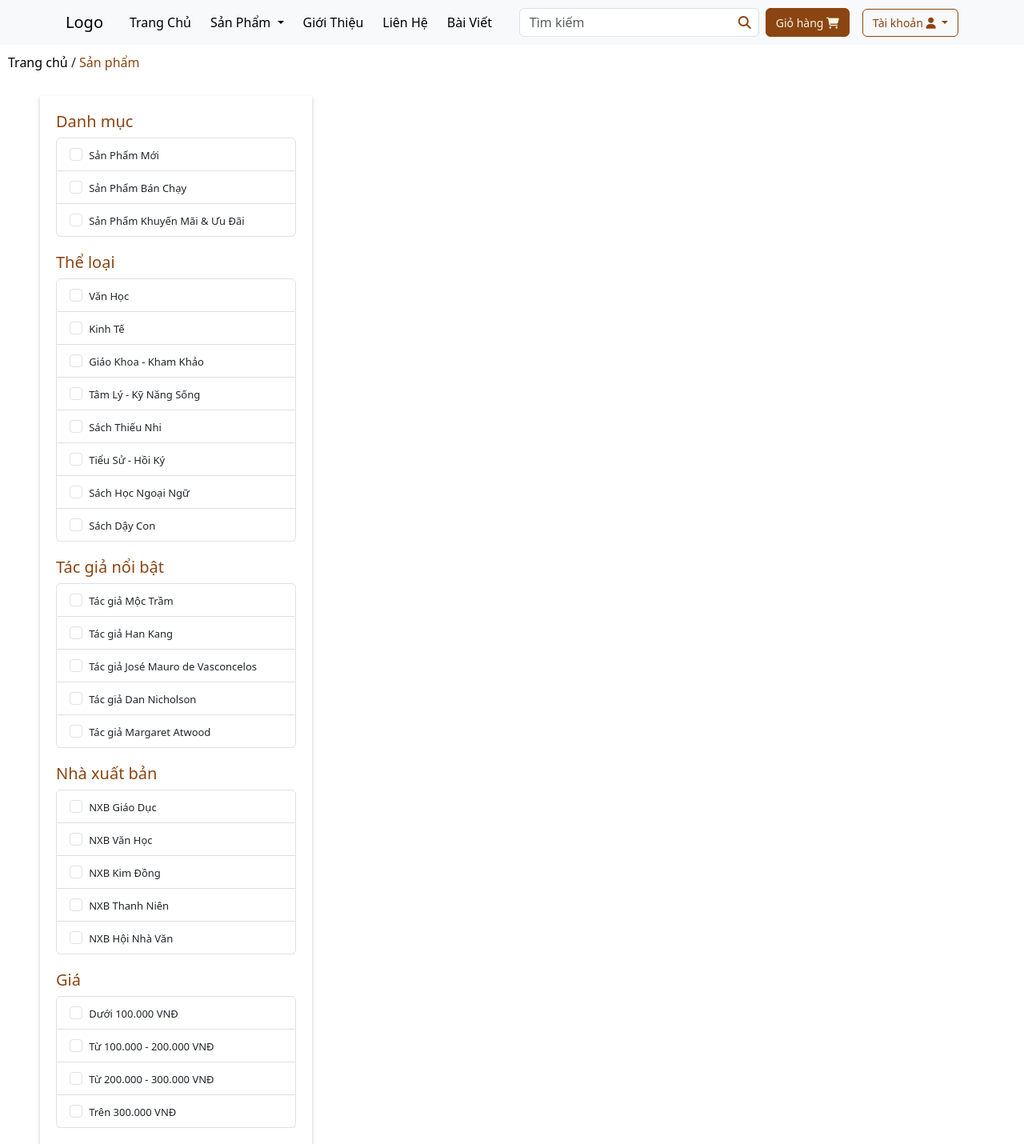
After one commit to thuytien157/DA1_WEB, a PHP site: page /sanpham.html in a window 1280 px wide. The commit adds this page. Shown: the whole page at 80% size. Run offline with PHP 8.4, Linux system fonts and the light colour scheme.

Commit message:
chưa xong

```diff
--- a/css/base.css
+++ b/css/base.css
@@ -1,3 +1,4 @@
 :root {
     --main-color:#8B4513;
+    --gia-color: #FF2323;
 }
--- a/css/main.css
+++ b/css/main.css
@@ -1,11 +1,13 @@
+
+/* MENU*/
+/*Trang chủ*/
 .navbar-light {
     background-color: #F8F4E1;
 }
 
 .nav-link:hover {
-    color: #8B4513;
+    color: var(--main-color);
 }
-
 .nav-link {
     padding: 5px 12px;
     margin-right: 8px;
@@ -32,13 +34,13 @@
     right: 10px;
     top: 50%;
     transform: translateY(-50%);
-    color: #8B4513;
+    color: var(--main-color);
 }
 
 /* Nút giỏ hàng */
 .cart-button {
-    background-color: #8B4513;
-    border-color: #8B4513;
+    background-color: var(--main-color);
+    border-color: var(--main-color);
     color: #F8F4E1;
     height: 36px;
     font-size: 14px;
@@ -51,13 +53,13 @@
 
 /* Tài khoản */
 .account-button {
-    color: #8B4513;
-    border-color: #8B4513;
+    color: var(--main-color);
+    border-color: var(--main-color);
     font-size: 14px;
 }
 
 .account-button:hover {
-    background-color: #8B4513;
+    background-color: var(--main-color);
     color: #F8F4E1;
 }
 
@@ -68,10 +70,44 @@
 
 .dropdown-item {
     font-size: 14px;
-    color: #8B4513;
+    color: var(--main-color);
 }
 
 .dropdown-item:hover {
     background-color: #C9B8AC;
     color: #F8F4E1;
 }
+/* end menu*/
+
+
+/*Trang sản phẩm*/
+
+.dieuhuong{
+    padding: 10px 10px;
+}
+.dieuhuong a{
+    text-decoration: none;
+    color: black;
+}
+#back{
+    color: var(--main-color);
+}
+.list-group{
+    width: 300px;
+}
+.form-check-label{
+    font-size: 13px;
+}
+h5{
+    color: var(--main-color);
+}
+.filter {
+    display: flex;
+    flex-direction: column;
+    position: absolute;
+    left: 50px;
+    margin-top: 20px;
+    gap: 20px;
+    padding: 20px;
+    box-shadow: 0 2px 5px rgba(0, 0, 0, 0.2);
+}
--- a/index.html
+++ b/index.html
@@ -13,7 +13,7 @@
     <nav class="navbar navbar-expand-lg navbar-light bg-light">
         <div class="container">
             <!-- Logo bên trái -->
-            <a class="navbar-brand" href="#">Logo</a>
+            <a class="navbar-brand" href="index.html">Logo</a>
 
             <!-- Nút Toggle cho thiết bị di động -->
             <button class="navbar-toggler" type="button" data-bs-toggle="collapse" data-bs-target="#navbarNav" aria-controls="navbarNav" aria-expanded="false" aria-label="Toggle navigation">
@@ -28,7 +28,7 @@
                         <a class="nav-link" href="index.html">Trang Chủ</a>
                     </li>
                     <li class="nav-item dropdown">
-                        <a class="nav-link dropdown-toggle" href="#" role="button" data-bs-toggle="dropdown" aria-expanded="false">
+                        <a class="nav-link dropdown-toggle" href="sanpham.html" role="button" data-bs-toggle="dropdown" aria-expanded="false">
                             Sản Phẩm
                         </a>
                         <ul class="dropdown-menu">
@@ -57,12 +57,10 @@
                             <i class="fa fa-search search-icon"></i>
                         </form>
                     </li>
-
                     <!-- Nút giỏ hàng -->
                     <li class="nav-item">
                         <button type="button" class="btn btn-primary cart-button">Giỏ hàng <i class="fa-solid fa-cart-shopping"></i></button>
                     </li>
-
                     <!-- Tài khoản và các nút đăng nhập/đăng ký -->
                     <li class="nav-item dropdown ms-3">
                         <button class="btn btn-outline-secondary account-button dropdown-toggle" type="button" id="accountDropdown" data-bs-toggle="dropdown" aria-expanded="false">
--- /dev/null
+++ b/sanpham.html
@@ -0,0 +1,240 @@
+<!DOCTYPE html>
+<html lang="en">
+<head>
+    <meta charset="UTF-8">
+    <meta name="viewport" content="width=device-width, initial-scale=1.0">
+    <link rel="stylesheet" href="https://cdnjs.cloudflare.com/ajax/libs/font-awesome/6.5.0/css/all.min.css">
+    <link href="https://cdn.jsdelivr.net/npm/bootstrap@5.3.3/dist/css/bootstrap.min.css" rel="stylesheet">
+    <link rel="stylesheet" href="css/base.css">
+    <link rel="stylesheet" href="css/main.css">
+    <title>Book Store</title>
+</head>
+<body>
+    <!-- MENU-START -->
+    <nav class="navbar navbar-expand-lg navbar-light bg-light">
+        <div class="container">
+            <!-- Logo bên trái -->
+            <a class="navbar-brand" href="index.html">Logo</a>
+            <!-- Nút Toggle cho thiết bị di động -->
+            <button class="navbar-toggler" type="button" data-bs-toggle="collapse" data-bs-target="#navbarNav" aria-controls="navbarNav" aria-expanded="false" aria-label="Toggle navigation">
+                <span class="navbar-toggler-icon"></span>
+            </button>
+            <!-- Navbar nội dung -->
+            <div class="collapse navbar-collapse" id="navbarNav">
+                <!-- Các mục ở giữa khi ở màn hình lớn -->
+                <ul class="navbar-nav mx-auto">
+                    <li class="nav-item">
+                        <a class="nav-link" href="index.html">Trang Chủ</a>
+                    </li>
+                    <li class="nav-item dropdown">
+                        <a class="nav-link dropdown-toggle" href="#" role="button" data-bs-toggle="dropdown" aria-expanded="false">
+                            Sản Phẩm
+                        </a>
+                        <ul class="dropdown-menu">
+                            <li><a class="dropdown-item" href="#">Sản Phẩm Mới</a></li>
+                            <li><a class="dropdown-item" href="#">Sản Phẩm Bán Chạy</a></li>
+                            <li><a class="dropdown-item" href="#">Sản Phẩm Khuyến Mãi & Ưu Đãi</a></li>
+                        </ul>
+                    </li>
+                    <li class="nav-item">
+                        <a class="nav-link" href="#">Giới Thiệu</a>
+                    </li>
+                    <li class="nav-item">
+                        <a class="nav-link" href="#">Liên Hệ</a>
+                    </li>
+                    <li class="nav-item">
+                        <a class="nav-link" href="#">Bài Viết</a>
+                    </li>
+                </ul>
+                <!-- Thanh tìm kiếm và các nút bên phải -->
+                <ul class="navbar-nav ms-auto align-items-center">
+                    <!-- Thanh tìm kiếm -->
+                    <li class="nav-item me-2">
+                        <form class="d-flex">
+                            <input class="form-control search-input" type="search" placeholder="Tìm kiếm" aria-label="Search">
+                            <i class="fa fa-search search-icon"></i>
+                        </form>
+                    </li>
+                    <!-- Nút giỏ hàng -->
+                    <li class="nav-item">
+                        <button type="button" class="btn btn-primary cart-button">Giỏ hàng <i class="fa-solid fa-cart-shopping"></i></button>
+                    </li>
+                    <!-- Tài khoản và các nút đăng nhập/đăng ký -->
+                    <li class="nav-item dropdown ms-3">
+                        <button class="btn btn-outline-secondary account-button dropdown-toggle" type="button" id="accountDropdown" data-bs-toggle="dropdown" aria-expanded="false">
+                            Tài khoản <i class="fa-solid fa-user"></i>
+                        </button>
+                        <ul class="dropdown-menu" aria-labelledby="accountDropdown">
+                            <li><button class="dropdown-item" type="button">Đăng Ký</button></li>
+                            <li><button class="dropdown-item" type="button">Đăng Nhập</button></li>
+                        </ul>
+                    </li>
+                </ul>
+            </div>
+        </div>
+    </nav>
+     <!-- MENU-END -->
+
+    <div class="dieuhuong">
+        <a href="index.html" >Trang chủ</a> /
+        <a href="sanpham.html" id="back">Sản phẩm</a>
+    </div>
+     <!-- MAIN-PRODUCT -->
+     <div class="container">
+        <div class="transanpham">
+            <div class="filter">
+                <div class="danhmuc">
+                    <section>
+                        <h5>Danh mục</h5>
+                        <ul class="list-group">
+                            <li class="list-group-item">
+                                <input class="form-check-input me-1" type="checkbox" value="" id="newProductsCheckbox">
+                                <label class="form-check-label" for="newProductsCheckbox">Sản Phẩm Mới</label>
+                            </li>
+                            <li class="list-group-item">
+                                <input class="form-check-input me-1" type="checkbox" value="" id="bestsellersCheckbox">
+                                <label class="form-check-label" for="bestsellersCheckbox">Sản Phẩm Bán Chạy</label>
+                            </li>
+                            <li class="list-group-item">
+                                <input class="form-check-input me-1" type="checkbox" value="" id="discountsCheckbox">
+                                <label class="form-check-label" for="discountsCheckbox">Sản Phẩm Khuyến Mãi & Ưu Đãi</label>
+                            </li>
+                        </ul>
+                    </section>
+                </div>
+                <!-- end-div danh mục -->
+
+                <div class="theloai">
+                    <section>
+                        <h5>Thể loại</h5>
+                        <ul class="list-group">
+                            <li class="list-group-item">
+                                <input class="form-check-input me-1" type="checkbox" value="" id="literatureCheckbox">
+                                <label class="form-check-label" for="literatureCheckbox">Văn Học</label>
+                            </li>
+                            <li class="list-group-item">
+                                <input class="form-check-input me-1" type="checkbox" value="" id="economicsCheckbox">
+                                <label class="form-check-label" for="economicsCheckbox">Kinh Tế</label>
+                            </li>
+                            <li class="list-group-item">
+                                <input class="form-check-input me-1" type="checkbox" value="" id="educationCheckbox">
+                                <label class="form-check-label" for="educationCheckbox">Giáo Khoa - Kham Khảo</label>
+                            </li>
+                            <li class="list-group-item">
+                                <input class="form-check-input me-1" type="checkbox" value="" id="psychologyCheckbox">
+                                <label class="form-check-label" for="psychologyCheckbox">Tâm Lý - Kỹ Năng Sống</label>
+                            </li>
+                            <li class="list-group-item">
+                                <input class="form-check-input me-1" type="checkbox" value="" id="childrenCheckbox">
+                                <label class="form-check-label" for="childrenCheckbox">Sách Thiếu Nhi</label>
+                            </li>
+                            <li class="list-group-item">
+                                <input class="form-check-input me-1" type="checkbox" value="" id="biographyCheckbox">
+                                <label class="form-check-label" for="biographyCheckbox">Tiểu Sử - Hồi Ký</label>
+                            </li>
+                            <li class="list-group-item">
+                                <input class="form-check-input me-1" type="checkbox" value="" id="foreignLanguageCheckbox">
+                                <label class="form-check-label" for="foreignLanguageCheckbox">Sách Học Ngoại Ngữ</label>
+                            </li>
+                            <li class="list-group-item">
+                                <input class="form-check-input me-1" type="checkbox" value="" id="parentingCheckbox">
+                                <label class="form-check-label" for="parentingCheckbox">Sách Dậy Con</label>
+                            </li>
+                        </ul>
+                    </section>
+                </div>
+                <!-- end div thể loại -->
+
+                <div class="tacgia">
+                    <section>
+                        <h5>Tác giả nổi bật</h5>
+                        <ul class="list-group">
+                            <li class="list-group-item">
+                                <input class="form-check-input me-1" type="checkbox" value="" id="author1Checkbox">
+                                <label class="form-check-label" for="author1Checkbox">Tác giả Mộc Trầm</label>
+                            </li>
+                            <li class="list-group-item">
+                                <input class="form-check-input me-1" type="checkbox" value="" id="author2Checkbox">
+                                <label class="form-check-label" for="author2Checkbox">Tác giả Han Kang</label>
+                            </li>
+                            <li class="list-group-item">
+                                <input class="form-check-input me-1" type="checkbox" value="" id="author3Checkbox">
+                                <label class="form-check-label" for="author3Checkbox">Tác giả José Mauro de Vasconcelos</label>
+                            </li>
+                            <li class="list-group-item">
+                                <input class="form-check-input me-1" type="checkbox" value="" id="author4Checkbox">
+                                <label class="form-check-label" for="author4Checkbox">Tác giả Dan Nicholson</label>
+                            </li>
+                            <li class="list-group-item">
+                                <input class="form-check-input me-1" type="checkbox" value="" id="author5Checkbox">
+                                <label class="form-check-label" for="author5Checkbox">Tác giả Margaret Atwood</label>
+                            </li>
+                        </ul>
+                    </section>
+                </div>
+                <!-- end div tác giả -->
+
+                <div class="nhaxuatban">
+                    <section>
+                        <h5>Nhà xuất bản</h5>
+                        <ul class="list-group">
+                            <li class="list-group-item">
+                                <input class="form-check-input me-1" type="checkbox" value="" id="publisher1Checkbox">
+                                <label class="form-check-label" for="publisher1Checkbox">NXB Giáo Dục</label>
+                            </li>
+                            <li class="list-group-item">
+                                    <input class="form-check-input me-1" type="checkbox" value="" id="publisher2Checkbox">
+                                    <label class="form-check-label" for="publisher2Checkbox">NXB Văn Học</label>
+                            </li>
+                            <li class="list-group-item">
+                                <input class="form-check-input me-1" type="checkbox" value="" id="publisher3Checkbox">
+                                <label class="form-check-label" for="publisher3Checkbox">NXB Kim Đồng</label>
+                            </li>
+                            <li class="list-group-item">
+                                <input class="form-check-input me-1" type="checkbox" value="" id="publisher4Checkbox">
+                                <label class="form-check-label" for="publisher4Checkbox">NXB Thanh Niên</label>
+                            </li>
+                            <li class="list-group-item">
+                                <input class="form-check-input me-1" type="checkbox" value="" id="publisher5Checkbox">
+                                <label class="form-check-label" for="publisher5Checkbox">NXB Hội Nhà Văn</label>
+                            </li>
+                        </ul>
+                    </section>
+                </div>
+                <!-- end div nhà xuất bản -->
+
+                <div class="gia">
+                    <section>
+                        <h5>Giá</h5>
+                        <ul class="list-group">
+                            <li class="list-group-item">
+                                <input class="form-check-input me-1" type="checkbox" value="" id="price1Checkbox">
+                                <label class="form-check-label" for="price1Checkbox">Dưới 100.000 VNĐ</label>
+                            </li>
+                            <li class="list-group-item">
+                                <input class="form-check-input me-1" type="checkbox" value="" id="price2Checkbox">
+                                <label class="form-check-label" for="price2Checkbox">Từ 100.000 - 200.000 VNĐ</label>
+                            </li>
+                            <li class="list-group-item">
+                                <input class="form-check-input me-1" type="checkbox" value="" id="price3Checkbox">
+                                <label class="form-check-label" for="price3Checkbox">Từ 200.000 - 300.000 VNĐ</label>
+                            </li>
+                            <li class="list-group-item">
+                                <input class="form-check-input me-1" type="checkbox" value="" id="price4Checkbox">
+                                <label class="form-check-label" for="price4Checkbox">Trên 300.000 VNĐ</label>
+                            </li>
+                        </ul>
+                    </section>
+                </div>
+                <!-- end div gia -->
+            </div>
+            <!-- end div filter -->
+
+
+            </div>
+            <!-- end div trangsanpham -->
+
+
+    <script src="https://cdn.jsdelivr.net/npm/bootstrap@5.3.3/dist/js/bootstrap.bundle.min.js"></script>
+</body>
+</html>
```
